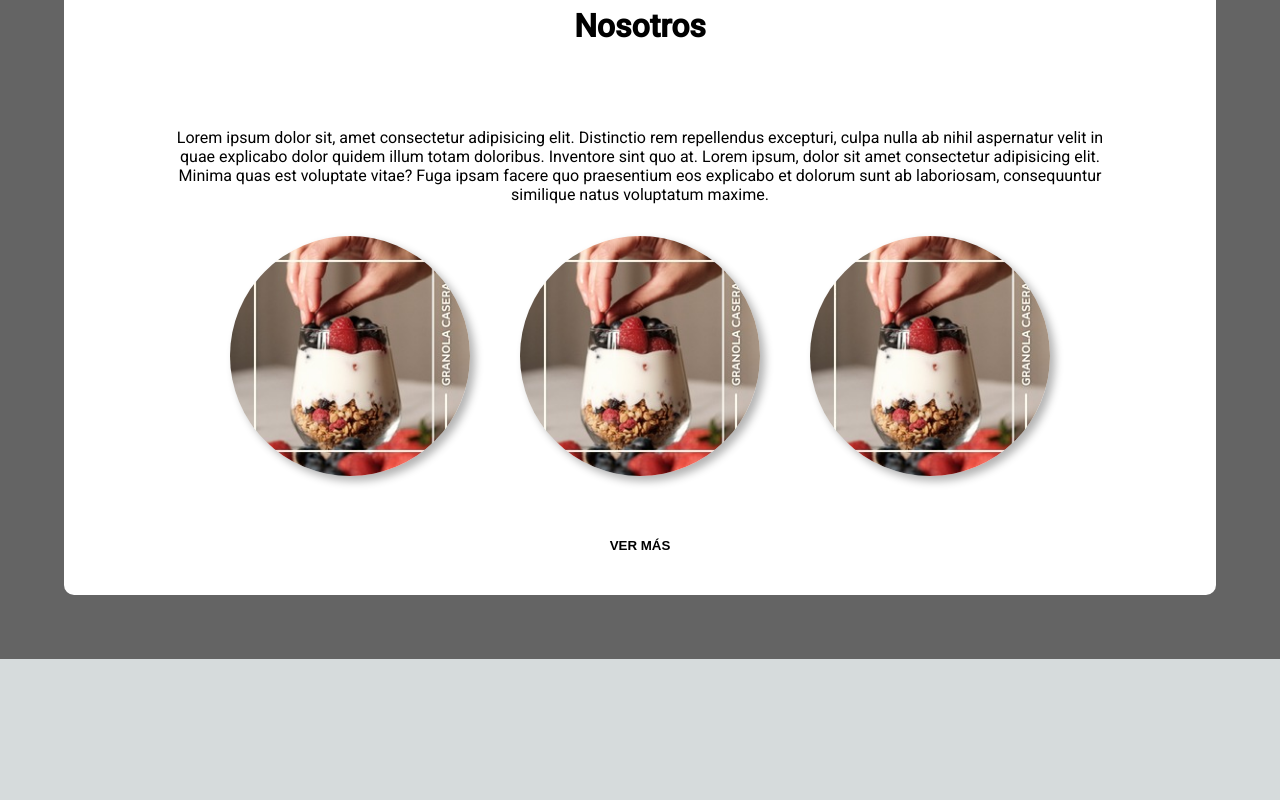
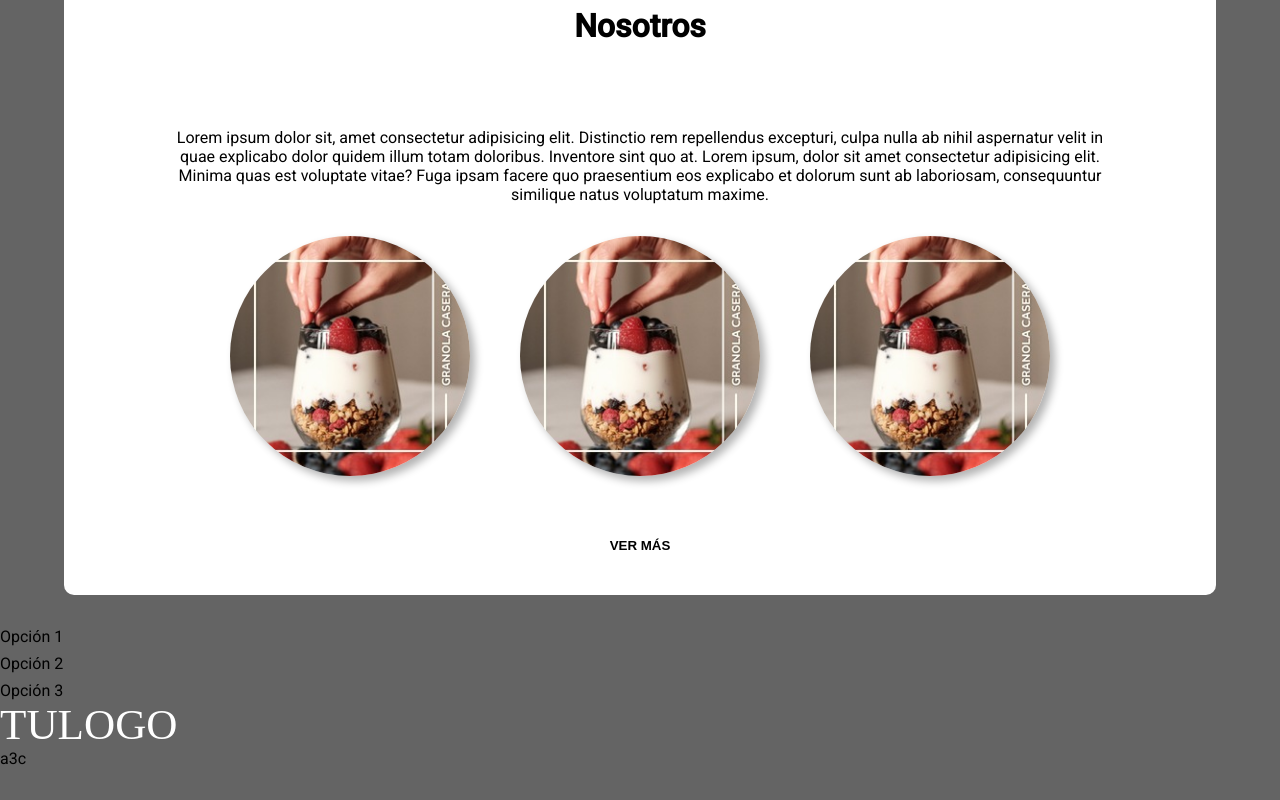
Before and after one commit to AlexisMaubertDev/TemplatesWeb, a Next.js app: page /PrimerEjemplo in a window 1280 px wide. Shown: the part 1010-1810 px from the top of the page. Before the commit the page ends 1669 px from the top, so only its background shows below. Built offline with nearby package versions, Linux system fonts and the light colour scheme; grey boxes are pictures that could not be loaded; a web font is replaced by a local one.

Commit message:
implementacion de los footer y los forms

```diff
--- a/src/app/PrimerEjemplo/components/Drawers/DrawerSections/DrawerSections.jsx
+++ b/src/app/PrimerEjemplo/components/Drawers/DrawerSections/DrawerSections.jsx
@@ -10,7 +10,7 @@ export default function DrawerSections({
   setSelectedFooter,
   setSelectedForms,
   setSelectedSliders,
-  setSelectedButtons
+  setSelectedButtons,
 }) {
   return (
     <Drawer
@@ -36,7 +36,11 @@ export default function DrawerSections({
         <Select
           onChange={(value) => setSelectedFooter(value)}
           defaultValue={0}
-          options={[{ value: 0, label: "Sin Pie de Página" }]}
+          options={[
+            { value: 0, label: "Sin Pie de Página" },
+            { value: 1, label: "Pie de página con navegación" },
+            { value: 2, label: "Pie de página con CopyRight" },
+          ]}
           style={{ minWidth: "50%" }}
         />
         <p>Pie de Página</p>
@@ -59,7 +63,7 @@ export default function DrawerSections({
           mode="multiple"
           allowClear
           onSelect={(value) =>
-            setSelectedFormularios((current) => [...current, value])
+            setSelectedSection((current) => [...current, value])
           }
           onDeselect={(value) =>
             setSelectedSection((current) => current.filter((x) => x !== value))
@@ -104,12 +108,12 @@ export default function DrawerSections({
           mode="multiple"
           allowClear
           onSelect={(value) =>
-            setSelectedForms((current) => [...current, value])
+            setSelectedSliders((current) => [...current, value])
           }
           onDeselect={(value) =>
-            setSelectedForms((current) => current.filter((x) => x !== value))
+            setSelectedSliders((current) => current.filter((x) => x !== value))
           }
-          onClear={() => setSelectedForms([])}
+          onClear={() => setSelectedSliders([])}
           defaultValue={0}
           placeholder="Elegí los Sliders"
           options={[{ value: 0, label: "Sin Sliders" }]}
@@ -122,15 +126,18 @@ export default function DrawerSections({
           mode="multiple"
           allowClear
           onSelect={(value) =>
-            setSelectedSliders((current) => [...current, value])
+            setSelectedForms((current) => [...current, value])
           }
           onDeselect={(value) =>
-            setSelectedSliders((current) => current.filter((x) => x !== value))
+            setSelectedForms((current) => current.filter((x) => x !== value))
           }
-          onClear={() => setSelectedSliders([])}
+          onClear={() => setSelectedForms([])}
           defaultValue={0}
           placeholder="Elegí los formularios"
-          options={[{ value: 0, label: "Sin formularios" }]}
+          options={[
+            { value: 0, label: "Sin formularios" },
+            { value: 1, label: "Formulario de contacto básico" },
+          ]}
           style={{ minWidth: "50%" }}
         />
         <p>Formularios</p>
--- a/src/app/PrimerEjemplo/components/Footers/FooterOne/FooterOne.jsx
+++ b/src/app/PrimerEjemplo/components/Footers/FooterOne/FooterOne.jsx
@@ -1,21 +1,17 @@
-import styles from './FooterOne.module.css';
+import styles from "./FooterOne.module.css";
 
-
-const FooterOne = ({children, red1, red2, red3}) => {
-
-
+const FooterOne = ({ children, red1, red2, red3 }) => {
   return (
-    <footer className='footerOne'>
-
+    <footer className="footerOne">
       <div>
-            <nav className={styles.enlacesFooterOne}>
-                {children}
-            </nav>
+        <nav className={styles.enlacesFooterOne}>{children}</nav>
       </div>
       <div>
-            <p className={style.logoFooterOne}>Tu<span>Logo</span></p>
+        <p className={styles.logoFooterOne}>
+          Tu<span>Logo</span>
+        </p>
       </div>
-        <div className={style.redesFooter}>
+      <div className={styles.redesFooter}>
         {red1}
         {red2}
         {red3}
--- a/src/app/PrimerEjemplo/page.jsx
+++ b/src/app/PrimerEjemplo/page.jsx
@@ -5,7 +5,7 @@ import { useState } from "react";
 import { Button } from "antd";
 import { useSearchParams } from "next/navigation";
 
-// DROWERS
+// DRAWERS
 import DrawerColors from "./components/Drawers/DrawerColors/DrawerColors";
 import DrawerSections from "./components/Drawers/DrawerSections/DrawerSections";
 
@@ -34,11 +34,9 @@ import FormOne from "./components/Forms/FormOne/FormOne";
 
 //SLIDERS
 
-
 //FOOTERS
 import FooterOne from "./components/Footers/FooterOne/FooterOne";
 import FooterTwo from "./components/Footers/FooterTwo/FooterTwo";
-
 
 // OTROS
 import useColorState from "./hook/useColorState";
@@ -155,6 +153,40 @@ export default function PrimerEjemplo() {
             ),
           }[section];
         })}
+        {selectedForms.map((form) => {
+          return {
+            0: null,
+            1: (
+              <FormOne
+                titulo="Contacto"
+                parrafo1="Como podemos ayudarte"
+                parrafo2="Lorem ipsum dolor sit amet consectetur adipisicing elit. Nisi doloribus, doloremque expedita possimus dicta fugit animi, molestias optio minima repellat modi ipsa omnis, totam itaque perspiciatis sit atque quod cupiditate."
+              />
+            ),
+          }[form];
+        })}
+      </main>
+      {
+        {
+          0: null,
+          1: (
+            <FooterOne red1="a" red2="3" red3="c">
+              <a>Opción 1</a>
+              <a>Opción 2</a>
+              <a>Opción 3</a>
+            </FooterOne>
+          ),
+          2: (
+            <FooterTwo
+              red1="a"
+              red2="3"
+              red3="c"
+              terms="d"
+              copy="Copyright © 1999-2023 NombreEmpresa"
+            />
+          ),
+        }[selectedFooter]
+      }
       {selectedButtons.includes(0) ? null : (
         <aside>
           {selectedButtons.map((boton) => {
@@ -166,7 +198,6 @@ export default function PrimerEjemplo() {
           })}
         </aside>
       )}
-      </main>
       <aside>
         <DrawerColors
           open={openColors}
```
Also changed, not shown: src/app/PrimerEjemplo/components/Forms/FormOne/FormOne.jsx (+24 -23 lines). Lines whose indentation alone changed are shown as unchanged.
